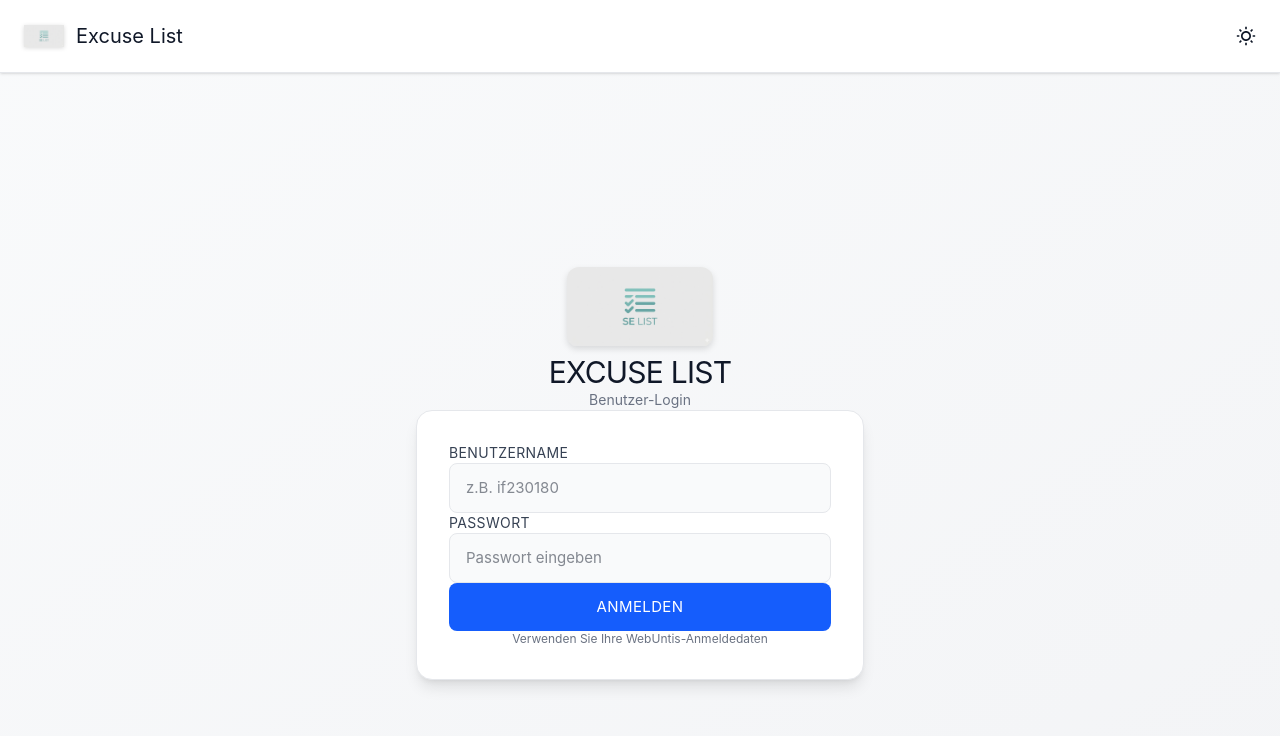
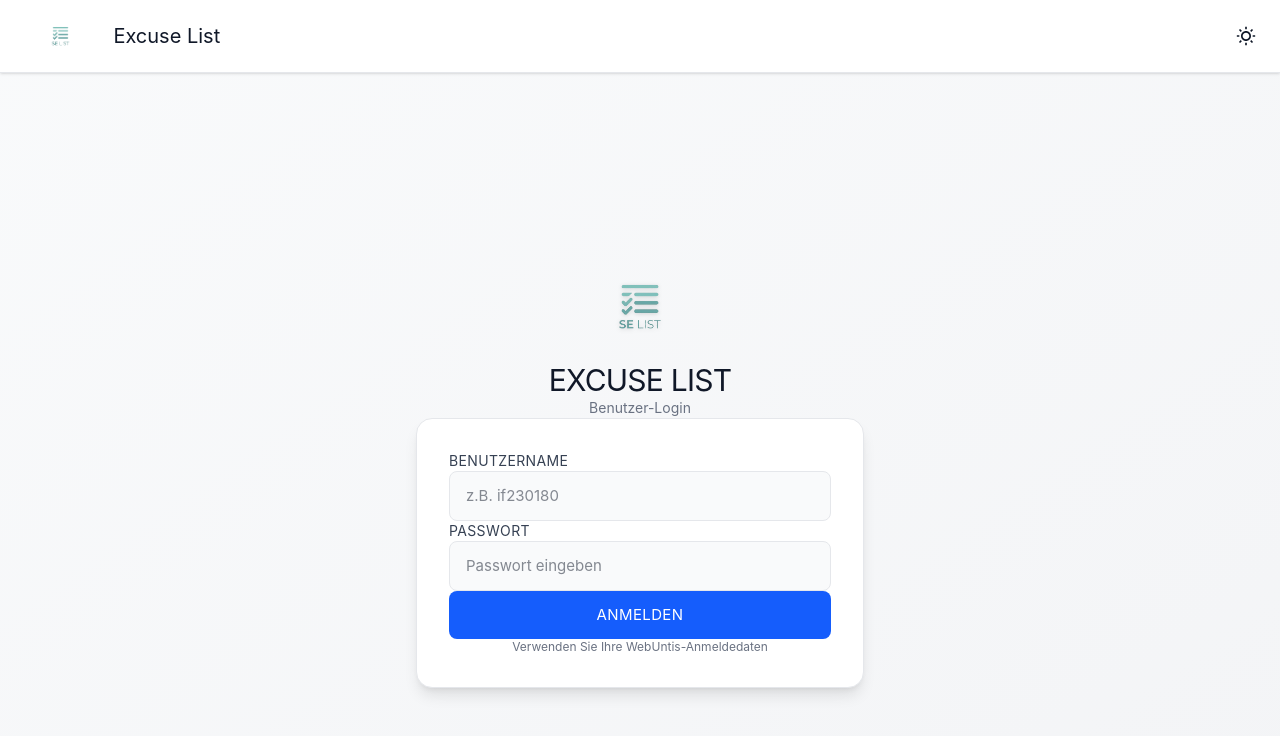
Before and after one commit to 2526-wmc-3bhif-classroom-org/sommerprojekt-wmc-simpleexcuselist, a Vue app in the folder excuse-list/: page / in a window 1280 px wide. Shown: the top 736 px of the page. Built offline with nearby package versions, Linux system fonts and the light colour scheme; the HTML template or start-up script is replaced by a standard one.

Commit message:
design: use transparent logo variant and improve its sizing/styling

```diff
--- a/excuse-list/src/components/Login.vue
+++ b/excuse-list/src/components/Login.vue
@@ -1,7 +1,7 @@
 <script setup lang="ts">
 import { ref } from 'vue';
 import { useRouter } from 'vue-router';
-import logo from '@/assets/selist.png';
+import logo from '../../pictures/selist-transparent.png';
 
 const username = ref('');
 const password = ref('');
@@ -46,7 +46,7 @@ const login = async () => {
       <!-- Logo -->
       <div class="text-center mb-8">
         <div class="inline-flex items-center justify-center mb-4">
-          <img :src="logo" alt="Excuse List Logo" class="h-20 w-auto rounded-xl object-contain drop-shadow-md" />
+          <img :src="logo" alt="Excuse List Logo" class="h-24 w-auto object-contain drop-shadow-sm" />
         </div>
         <h1 class="text-3xl font-black text-gray-900 uppercase tracking-tight">
           Excuse List
--- a/excuse-list/src/components/Navbar.vue
+++ b/excuse-list/src/components/Navbar.vue
@@ -1,15 +1,15 @@
 <script setup>
 import { RouterLink } from "vue-router"
 import LightingModeView from "@/components/LightingMode.vue"
-import logo from '@/assets/selist.png';
+import logo from '../../pictures/selist-transparent.png';
 </script>
 
 <template>
   <nav class="bg-white shadow-sm border-b border-gray-200">
     <div class="max-w-[1600px] mx-auto px-6 py-4 flex items-center justify-between">
       <!-- Logo + Brand -->
-      <RouterLink to="/" class="flex items-center gap-3 group">
-        <img :src="logo" alt="Excuse List Logo" class="w-10 h-10 object-contain drop-shadow-sm rounded-md" />
+      <RouterLink to="/" class="flex items-center gap-4 group">
+        <img :src="logo" alt="Excuse List Logo" class="h-10 w-auto object-contain transition-transform group-hover:scale-105" />
         <span class="font-bold text-xl text-gray-900 group-hover:text-blue-600 transition">
           Excuse List
         </span>
```
